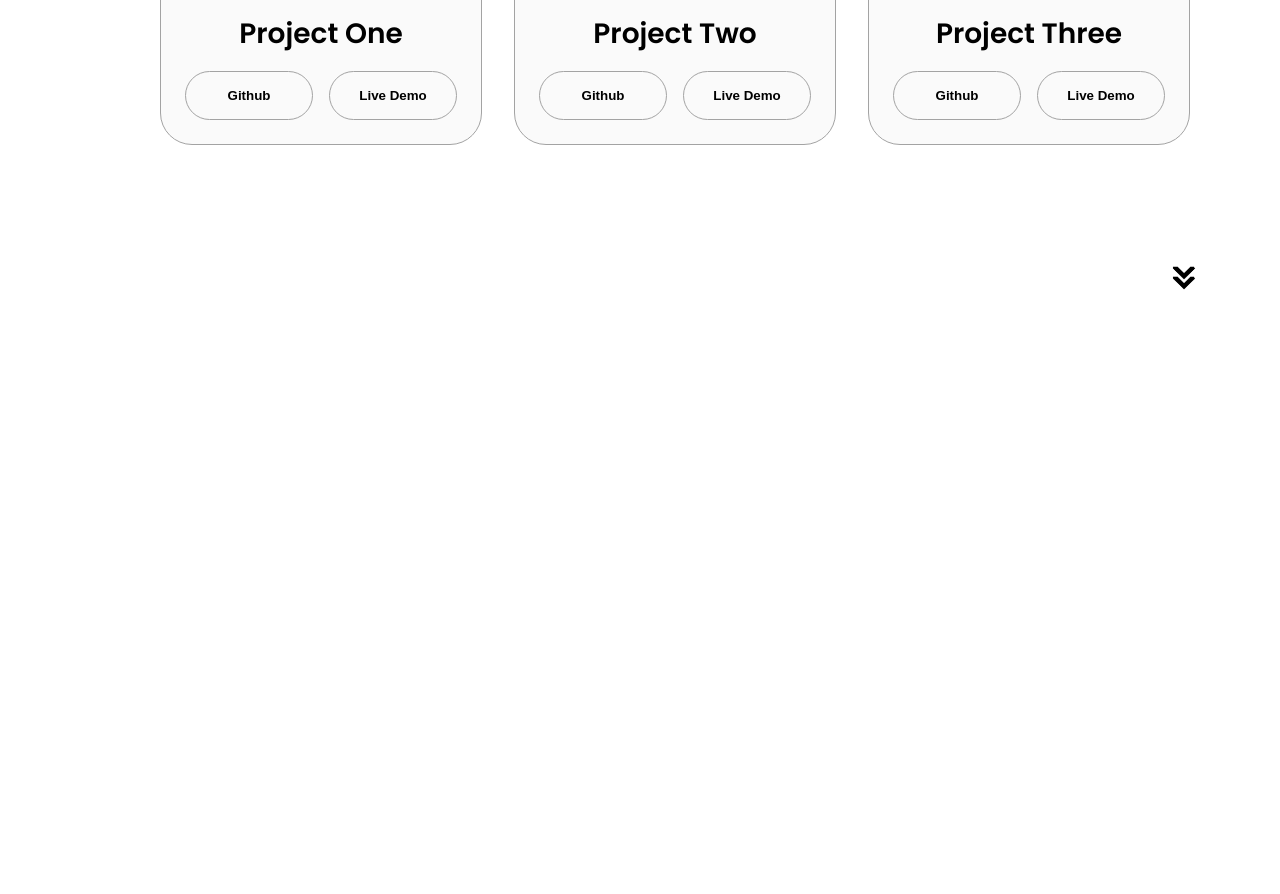
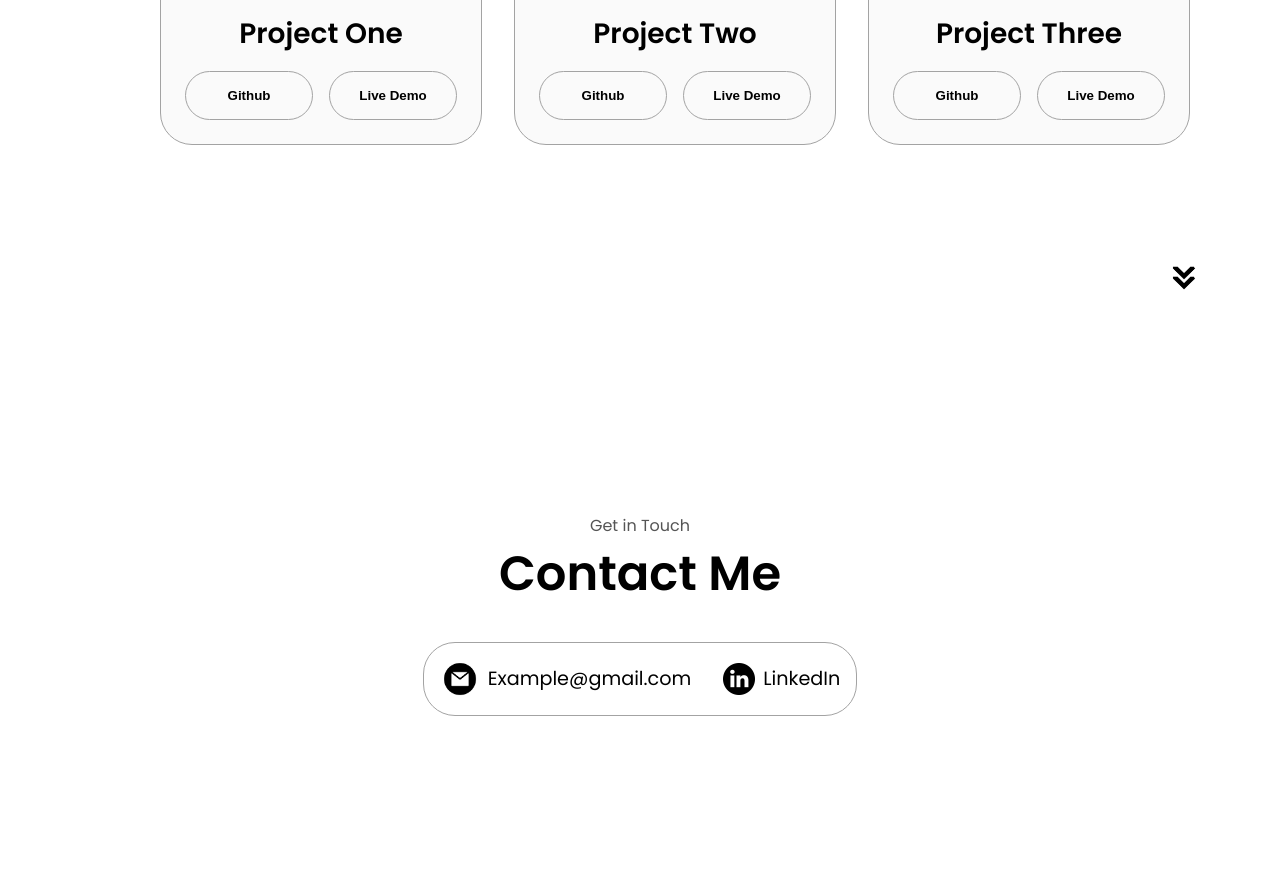
Before and after one commit to Din-Shane-Dominic-Magallanes/DinFolio, a plain HTML site: page index.html in a window 1280 px wide. Shown: the part 2874-3768 px from the top of the page. Before the commit the page ends 3208 px from the top, so only its background shows below. Drawn offline with Linux system fonts and the light colour scheme.

Commit message:
Complete contact section

```diff
--- a/index.html
+++ b/index.html
@@ -342,6 +342,28 @@
         onclick="location.href='./#projects'"
       />
     </section>
+    <section id="contact">
+      <p class="section__text__p1">Get in Touch</p>
+      <h1 class="title">Contact Me</h1>
+      <div class="contact-info-upper-container">
+        <div class="contact-info-container">
+          <img
+            src="./assets/email.png"
+            alt="Email Icon"
+            class="icon contact-icon email-icon"
+          />
+          <p><a href="mailto:examplemail.gmail.com">Example@gmail.com</a></p>
+        </div>
+        <div class="contact-info-container">
+          <img
+            src="./assets/linkedin.png"
+            alt="LinkedIn Icon"
+            class="icon contact-icon"
+          />
+          <p><a href="https://www.linkedin.com">LinkedIn</a></p>
+        </div>
+      </div>
+    </section>
     <script src="script.js"></script>
   </body>
 </html>
--- a/style.css
+++ b/style.css
@@ -377,3 +377,43 @@ article .icon{
     color: black;
     border-color: rgb(163, 163, 163);
 }
+
+/* CONTACT */
+
+#contact {
+    display: flex;
+    justify-content: center;
+    flex-direction: column;
+    height: 70vh;
+}
+
+.contact-info-upper-container {
+    display: flex;
+    justify-content: center;
+    border-radius: 2rem;
+    border: rgb(53, 53, 53) 0.1rem solid;
+    border-color: rgb(163, 163, 163);
+    background: (250, 250, 250);
+    margin: 2rem auto;
+    padding: 0.5 rem;
+}
+
+.contact-info-container {
+    display: flex;
+    align-items: center;
+    justify-content: center;
+    gap: 0.5rem;
+    margin: 1rem;
+}
+
+.contact-info-container p {
+    font-size: larger;
+}
+
+.contact-icon {
+    cursor: default;
+}
+
+.email-icon {
+    height: 2.5rem;
+}
```
